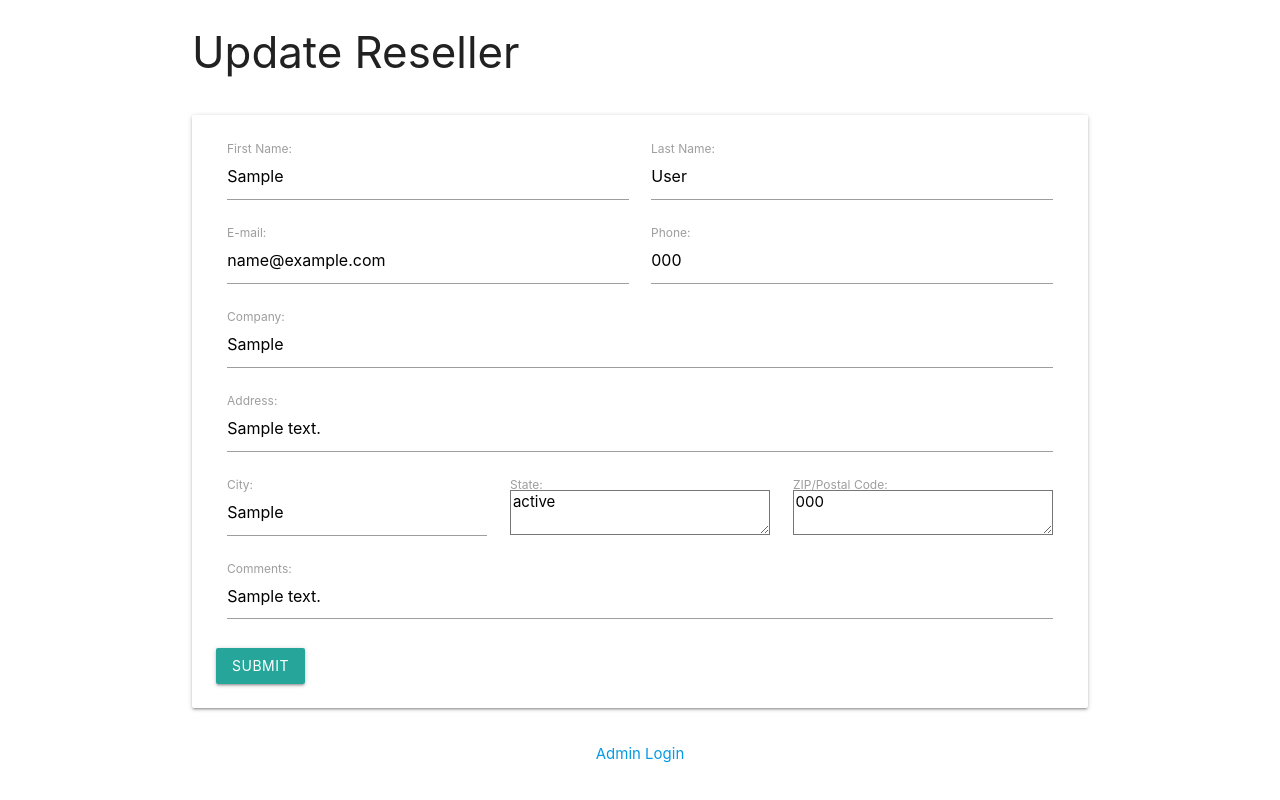
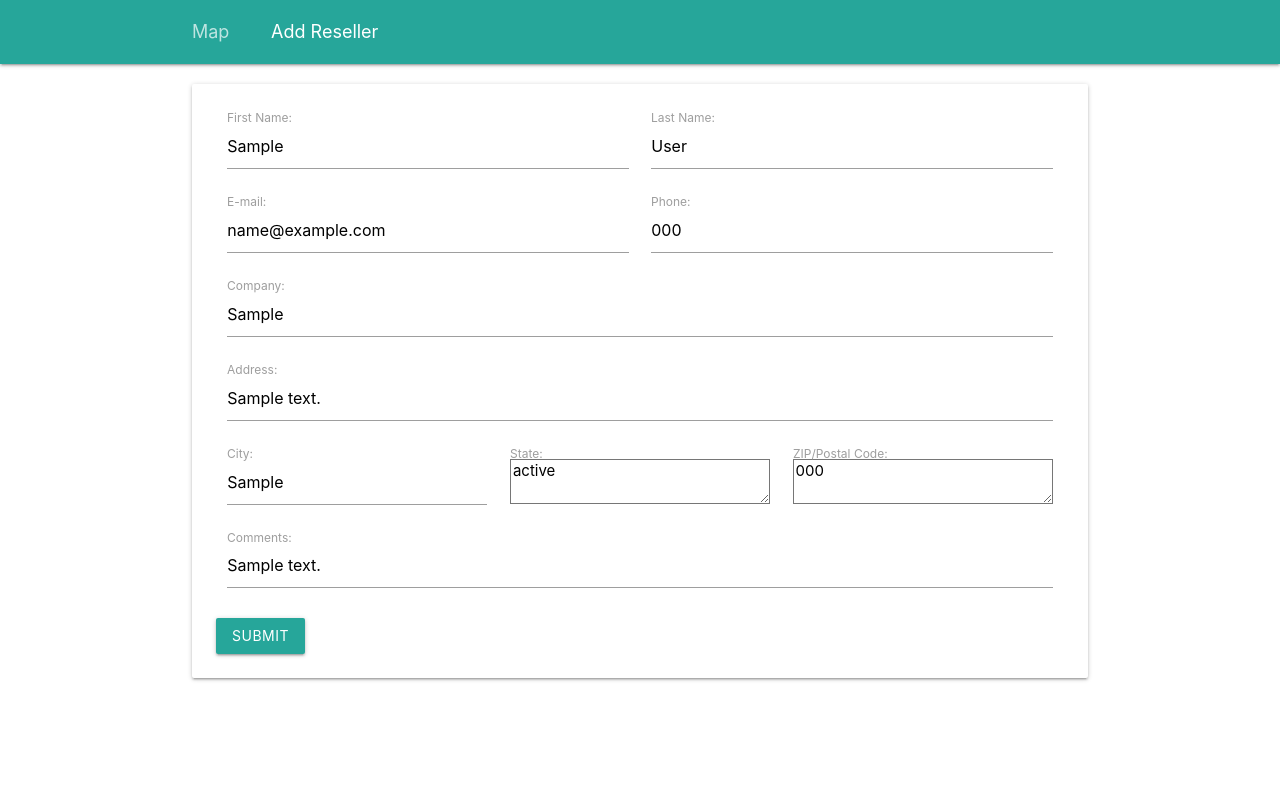
Before and after one commit to Jayleh/map-lookup, a Django app: page /update-reseller/1 in a window 1280 px wide. Run offline with Django 3.2, Linux system fonts and the light colour scheme; tables that the repository leaves empty hold one stand-in row (values such as "Sample post").

Commit message:
adding filter search feature, fixed form error bug

```diff
--- a/djangoproject/posts/static/posts/css/styles.css
+++ b/djangoproject/posts/static/posts/css/styles.css
@@ -1,5 +1,9 @@
 html {
     height: 100%;
+}
+
+.form .row {
+    margin-bottom: 0px !important;
 }
 
 .open-sidenav {
@@ -23,8 +27,13 @@ html {
 }
 
 .nav-search {
-    margin-bottom: 24px;
+    margin-bottom: 17px;
     background-color: #26a69a;
+}
+
+.reseller-list-container {
+    height: 70vh;
+    overflow: auto;
 }
 
 .reseller-info {
@@ -45,3 +54,39 @@ html {
 #map {
     height: 100vh;
 }
+
+.teal {
+    background-color: #26a69a !important;
+}
+
+
+/* Small devices (landscape phones, 576px and up) */
+@media (min-width: 576px) and (orientation: landscape) {
+    .reseller-list-container {
+        height: 45vh;
+    }
+}
+
+/* Medium devices (tablets, 768px and up) */
+@media (min-width: 768px) {
+    .reseller-list-container {
+        height: 80vh;
+    }
+}
+
+@media (min-width: 768px) and (orientation: landscape) {
+    .reseller-list-container {
+        height: 45vh;
+    }
+}
+/* Large devices (desktops, 992px and up) */
+@media (min-width: 992px) {
+    .reseller-list-container {
+        height: 73vh;
+    }
+}
+
+/* Extra large devices (large desktops, 1200px and up) */
+@media (min-width: 1200px) {
+
+}
--- a/djangoproject/posts/templates/posts/index.html
+++ b/djangoproject/posts/templates/posts/index.html
@@ -22,14 +22,15 @@
       <div class="nav-wrapper">
         <form data-js="form-search">
           <div class="input-field">
-            <input id="search" type="search" required>
+            <input id="search" data-js="search" type="search" required>
             <label class="label-icon" for="search"><i class="material-icons">search</i></label>
             <i class="material-icons">close</i>
           </div>
         </form>
       </div>
     </nav>
-    <ul class="collapsible">
+    <div class="reseller-list-container">
+      <ul class="collapsible" data-js="reseller-list">
         {% for reseller in resellers %}
         <li>
           <div class="collapsible-header">
@@ -59,6 +60,7 @@
         {% endfor %}
       </ul>
     </div>
+  </div>
   <div class="card-action center-align">
     <a href="/add-reseller" class="btn small waves-effect waves-light">Add New Reseller</a>
   </div>
--- a/djangoproject/posts/templates/posts/update-reseller.html
+++ b/djangoproject/posts/templates/posts/update-reseller.html
@@ -4,48 +4,85 @@
 <link rel="stylesheet" href="{% static 'posts/css/styles.css' %}">
 {% endblock styles %}
 {% block header %}
-<div class="container">
-  <div class="row">
-    <h3>Update Reseller</h3>
-  </div>
+<div class="row">
+  <nav class="teal">
+    <div class="nav-wrapper">
+      <div class="container">
+        <a href="/" class="breadcrumb">Map</a>
+        <a href="/update-reseller/{{ reseller.id }}" class="breadcrumb">Add Reseller</a>
+      </div>
+    </div>
+  </nav>
 </div>
 {% endblock header %}
 {% block main %}
 <div class="container">
   <div class="row">
     <div class="card-panel">
-      <form method="POST" action="">
+      <form class="form" method="POST" action="">
         {% csrf_token %}
         {% if form.errors %}
-        {% for field in form %}
-        {% if field.name in field_names %}
-        <div class="input-field col s12 m6">
-          {{ field }}
-          {{ field.label_tag }}
-          {% for error in field.errors %}
-          <span class="helper-text" style="color: #f44336">{{ error|escape }}</span>
+        <div class="row">
+          {% for field in form %}
+          {% if field.name == "first_name" or field.name == "last_name" %}
+          <div class="input-field col s12 m6">
+            {{ field }}
+            {{ field.label_tag }}
+            {% for error in field.errors %}
+            <span class="helper-text" style="color: #f44336">{{ error|escape }}</span>
+            {% endfor %}
+          </div>
+          {% endif %}
           {% endfor %}
         </div>
-        {% elif field.name in field_location %}
-        <div class="input-field col s12 m4">
-          {{ field }}
-          {{ field.label_tag }}
-          {% for error in field.errors %}
-          <span class="helper-text" style="color: #f44336">{{ error|escape }}</span>
+        <div class="row">
+          {% for field in form %}
+          {% if field.name == "email" or field.name == "phone" %}
+          <div class="input-field col s12 m6">
+            {{ field }}
+            {{ field.label_tag }}
+            {% for error in field.errors %}
+            <span class="helper-text" style="color: #f44336">{{ error|escape }}</span>
+            {% endfor %}
+          </div>
+          {% endif %}
           {% endfor %}
         </div>
-        {% elif field.name in field_geocode %}
-        {{ field }}
-        {% else %}
-        <div class="input-field col s12">
-          {{ field }}
-          {{ field.label_tag }}
-          {% for error in field.errors %}
-          <span class="helper-text" style="color: #f44336">{{ error|escape }}</span>
-          {% endfor %}
+        {% for field in form %}
+        {% if field.name == "company" or field.name == "address" %}
+        <div class="row">
+          <div class="input-field col s12">
+            {{ field }}
+            {{ field.label_tag }}
+            {% for error in field.errors %}
+            <span class="helper-text" style="color: #f44336">{{ error|escape }}</span>
+            {% endfor %}
+          </div>
         </div>
         {% endif %}
         {% endfor %}
+        <div class="row">
+          {% for field in form %}
+          {% if field.name == "city" or field.name == "state" or field.name == "zipcode" %}
+          <div class="input-field col s12 m4">
+            {{ field }}
+            {{ field.label_tag }}
+            {% for error in field.errors %}
+            <span class="helper-text" style="color: #f44336">{{ error|escape }}</span>
+            {% endfor %}
+          </div>
+          {% endif %}
+          {% endfor %}
+        </div>
+        <div class="row">
+          <div class="input-field col s12">
+            {{ form.comments }}
+            {{ form.comments.label_tag }}
+            {% for error in form.comments.errors %}
+            <span class="helper-text" style="color: #f44336">{{ error|escape }}</span>
+            {% endfor %}
+          </div>
+        </div>
         {% else %}
         {% for field in form %}
         {% if field.name in field_names %}
@@ -73,11 +110,6 @@
     </div>
   </div>
 </div>
-<div class="container center-align">
-  <div class="row">
-    <a href="/admin">Admin Login</a>
-  </div>
-</div>
 {% endblock main %}
 {% block scripts %}
 {% load static %}
--- a/djangoproject/posts/views.py
+++ b/djangoproject/posts/views.py
@@ -1,5 +1,5 @@
 from django.shortcuts import render, redirect
-from django.http import HttpResponse, JsonResponse
+from django.http import JsonResponse
 from .forms import ResellerForm
 from .models import Resellers
 from .location import get_location
@@ -22,6 +22,7 @@ def add_reseller(request):
     context = {
         "title": "Latest Posts",
         "form": form,
+        "field_first_row": {'first_name', 'last_name'},
         "field_names": {'first_name', 'last_name', 'email', 'phone'},
         "field_location": {'city', 'state', 'zipcode'},
         "field_geocode": {'latitude', 'longitude'}
@@ -59,6 +60,7 @@ def update_reseller(request, id):
     context = {
         "title": "Update Reseller",
         "form": form,
+        "reseller": reseller,
         "field_names": {'first_name', 'last_name', 'email', 'phone'},
         "field_location": {'city', 'state', 'zipcode'},
         "field_geocode": {'latitude', 'longitude'}
```
Also changed, not shown: djangoproject/posts/static/posts/js/index.js (+25 -7 lines), djangoproject/posts/templates/posts/add-reseller.html (+64 -32 lines). Lines whose indentation alone changed are shown as unchanged.
